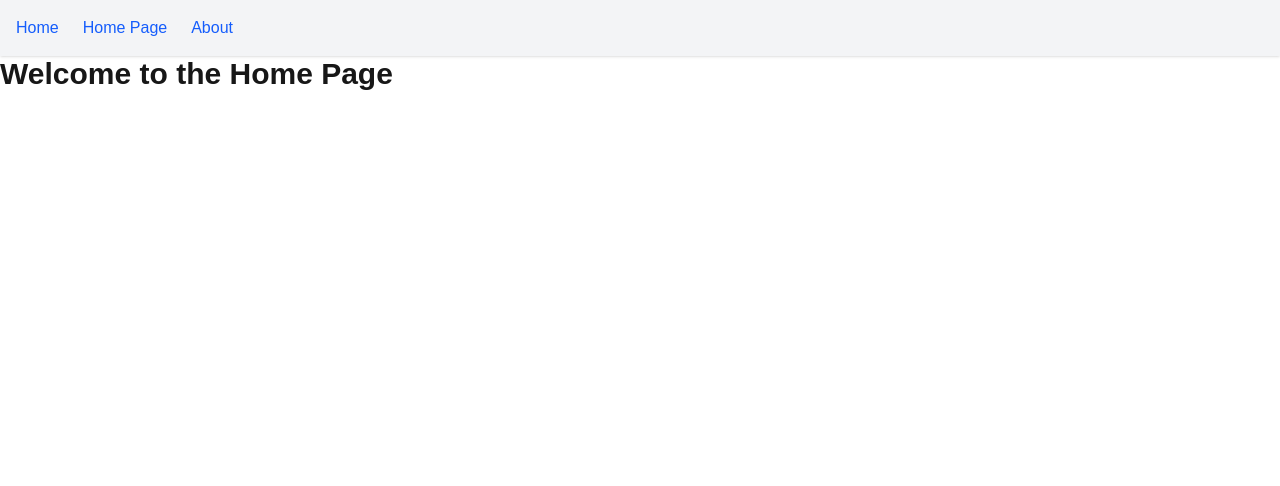
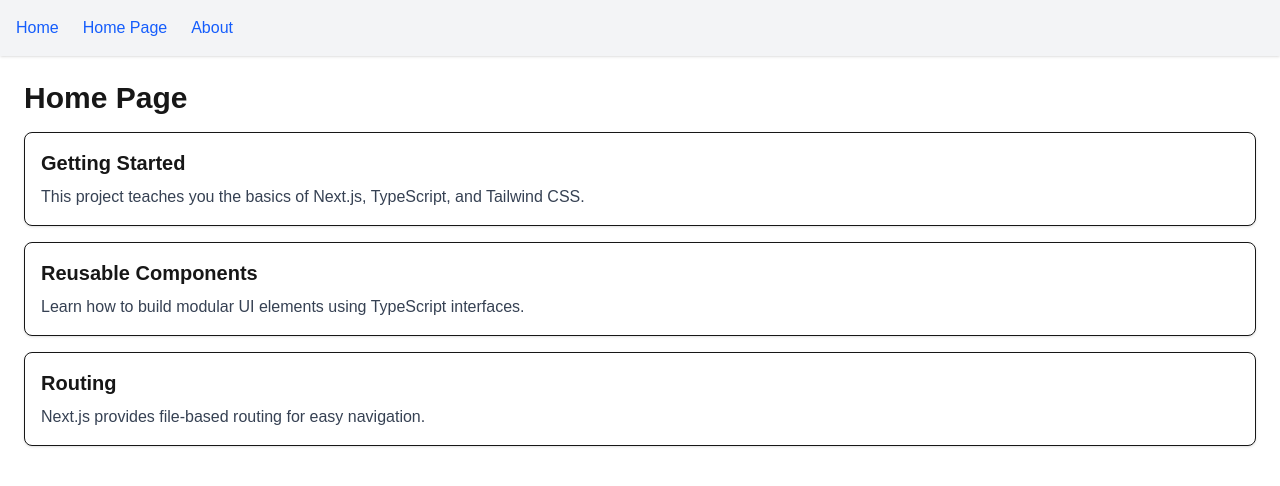
Before and after one commit to NicheP09/alx-project-0x02-setup, a Next.js app in the folder alx-project-0x02/: page /home in a window 1280 px wide. Shown: the top 486 px of the page. Built offline with nearby package versions, Linux system fonts and the light colour scheme.

Commit message:
components/common/Card.tsx,interfaces/index.ts,pages/home.tsx

```diff
--- /dev/null
+++ b/alx-project-0x02/components/common/Card.tsx
@@ -0,0 +1,13 @@
+import React from 'react';
+import type { CardProps } from '../../interfaces';
+
+const Card: React.FC<CardProps> = ({ title, content }) => {
+  return (
+    <div className="border rounded-lg p-4 shadow-sm bg-white">
+      <h2 className="text-xl font-semibold mb-2">{title}</h2>
+      <p className="text-gray-700">{content}</p>
+    </div>
+  );
+};
+
+export default Card;
--- a/alx-project-0x02/interfaces/index.ts
+++ b/alx-project-0x02/interfaces/index.ts
@@ -1,3 +1,4 @@
-export interface Use {
-  name: string;
+export interface CardProps {
+  title: string;
+  content: string;
 }
--- a/alx-project-0x02/pages/home.tsx
+++ b/alx-project-0x02/pages/home.tsx
@@ -1,7 +1,28 @@
+// pages/home.tsx
 import React from 'react';
+import Card from '../components/common/Card';
 
-const Home = () => {
-  return <h1 className="text-3xl font-bold">Welcome to the Home Page</h1>;
+const HomePage = () => {
+  return (
+    <div className="p-6 space-y-4">
+      <h1 className="text-3xl font-bold mb-4">Home Page</h1>
+
+      <Card
+        title="Getting Started"
+        content="This project teaches you the basics of Next.js, TypeScript, and Tailwind CSS."
+      />
+
+      <Card
+        title="Reusable Components"
+        content="Learn how to build modular UI elements using TypeScript interfaces."
+      />
+
+      <Card
+        title="Routing"
+        content="Next.js provides file-based routing for easy navigation."
+      />
+    </div>
+  );
 };
 
-export default Home;
+export default HomePage;
```
